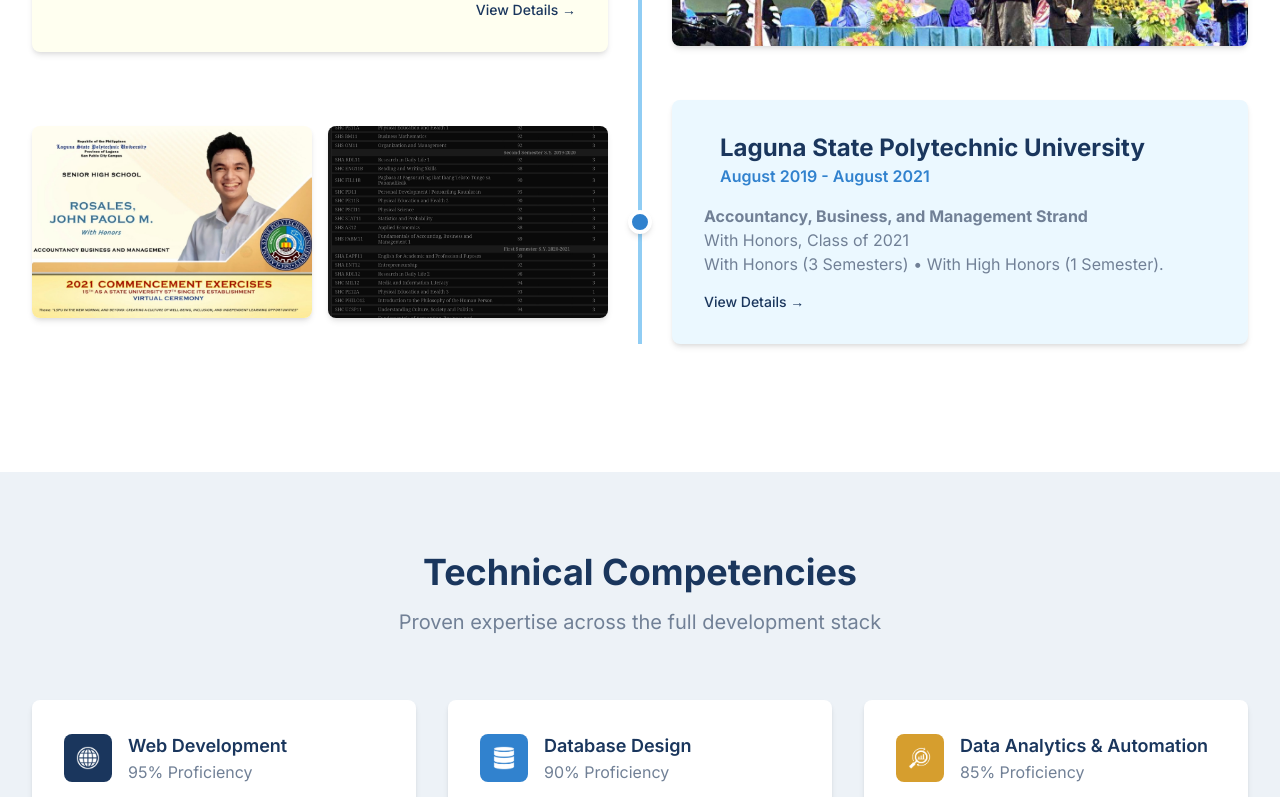
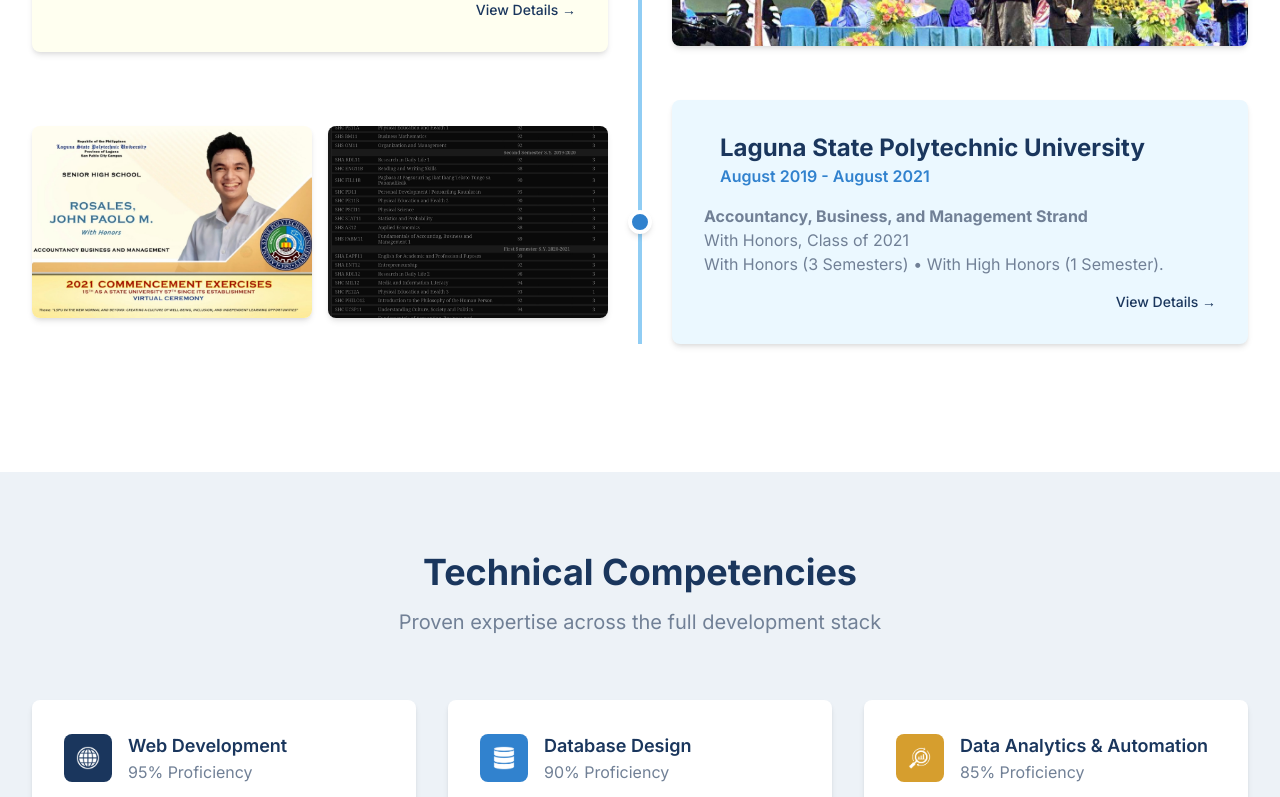
Before and after one commit to johnrosalesss/portfolio, a website: page pages/homepage.html in a window 1280 px wide. Shown: the part 1312-2109 px from the top of the page. Drawn offline with Linux system fonts and the light colour scheme.

Commit message:
Update homepage.html

```diff
--- a/pages/homepage.html
+++ b/pages/homepage.html
@@ -221,15 +221,18 @@
                                             <p class="text-accent font-semibold">August 2021 - May 2025</p>
                                         </div>
                                     </div>
-                                    <p class="text-text-secondary mb-4"><strong>Bachelor of Science in Computer Science</strong><br>
+                                    <p class="text-text-secondary mb-4"><strong>Bachelor of Science in Computer
+                                            Science</strong><br>
                                         Graduated with Latin Honors – Class Rank: 2nd
                                         (2025)<br> Leadership Award – Bronze Medal (Given to only 5 Graduates)
                                         Dean's List (2 Semesters) • President's List (6 Semesters)</p>
                                     <div class="flex justify-end mt-4">
-                                        <button
-                                            class="text-primary hover:text-secondary font-medium text-sm expand-btn">View
-                                            Details →</button>
+                                        <a href="https://drive.google.com/drive/u/0/folders/1u5ji5JGAw3iNtNjnglFEWDwSGVxqJGkP"
+                                            class="text-primary hover:text-secondary font-medium text-sm expand-btn">
+                                            View Details →
+                                        </a>
                                     </div>
+
                                 </div>
                             </div>
                             <div
@@ -256,13 +259,15 @@
                                             <p class="text-secondary font-semibold">August 2019 - August 2021</p>
                                         </div>
                                     </div>
-                                    <p class="text-text-secondary mb-4"><strong>Accountancy, Business, and Management Strand</strong> <br>
+                                    <p class="text-text-secondary mb-4"><strong>Accountancy, Business, and Management
+                                            Strand</strong> <br>
                                         With Honors, Class of 2021<br>
                                         With Honors (3 Semesters) • With High Honors (1 Semester).</p>
-                                    <div class="flex justify-start mt-4">
-                                        <button
-                                            class="text-primary hover:text-secondary font-medium text-sm expand-btn">View
-                                            Details →</button>
+                                    <div class="flex justify-end mt-4">
+                                        <a href="https://drive.google.com/drive/u/0/folders/1jPS1QzDvcsS7H45yQJXLiB-jFSFZh6Gf"
+                                            class="text-primary hover:text-secondary font-medium text-sm expand-btn">
+                                            View Details →
+                                        </a>
                                     </div>
                                 </div>
                             </div>
```
